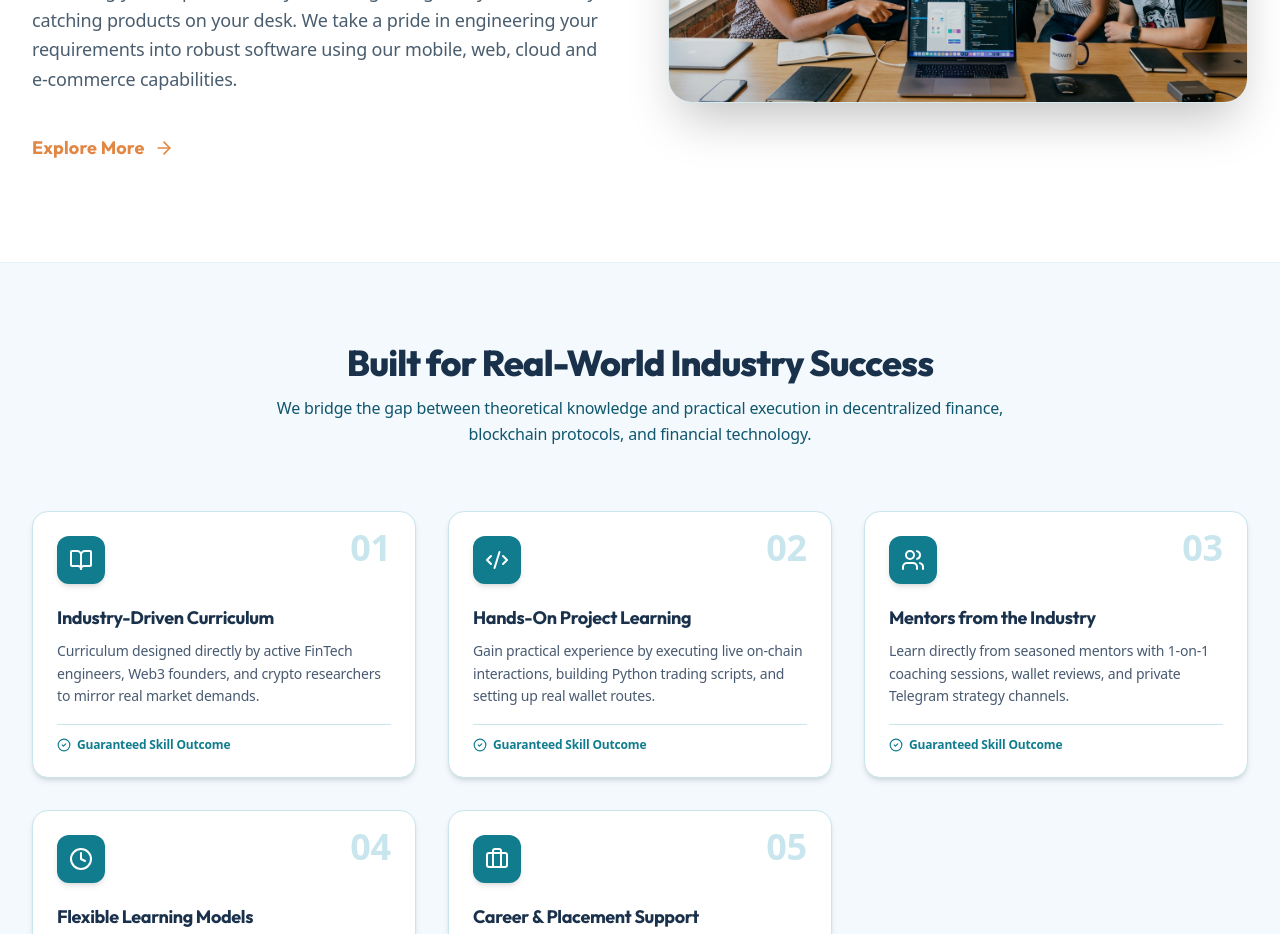
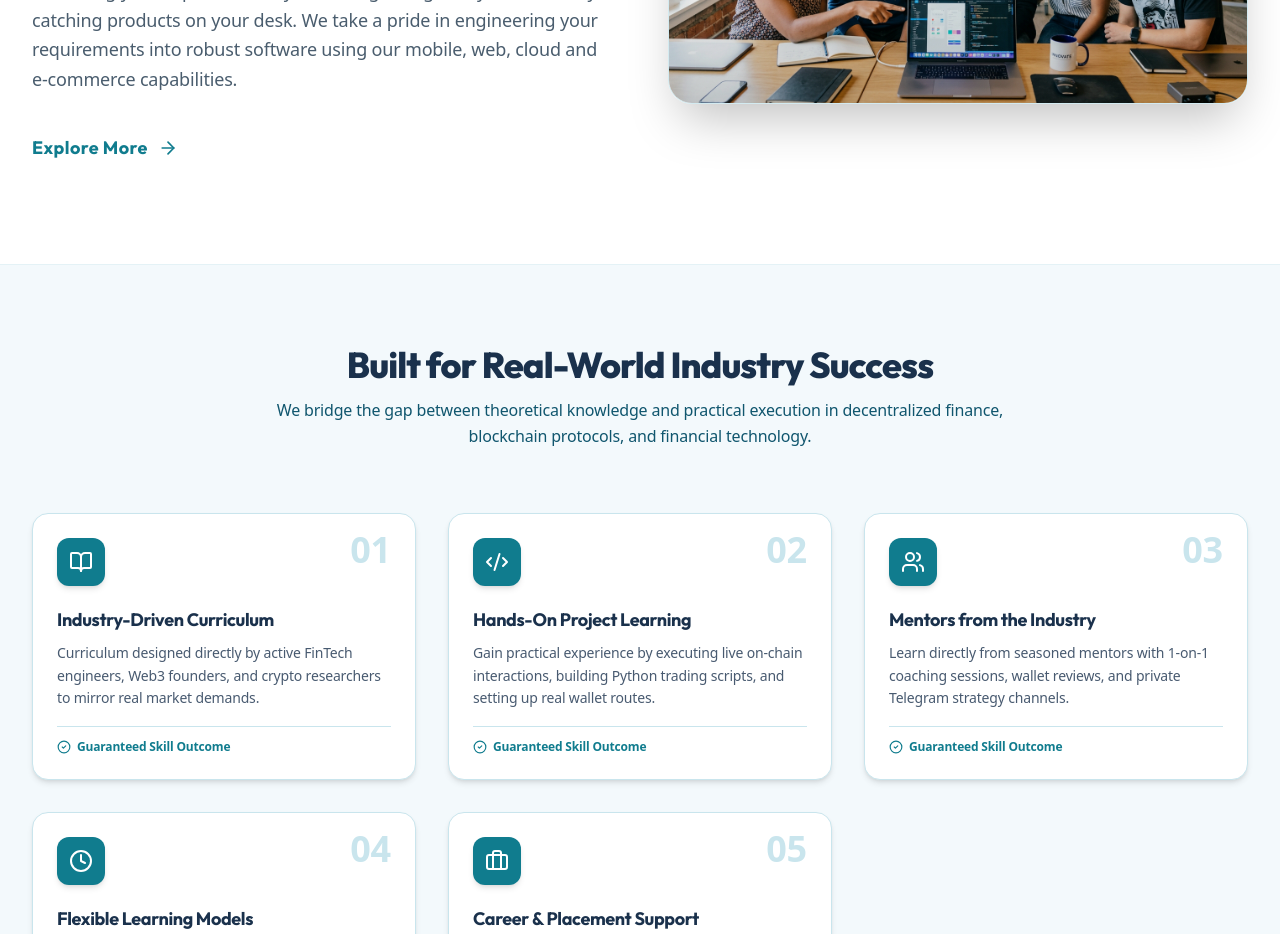
Before and after one commit to usman-codex/fintech, a React (Vite) app: page / in a window 1280 px wide. Shown: the part 2080-3014 px from the top of the page. Built offline with nearby package versions, Linux system fonts and the light colour scheme.

Commit message:
Update Explore More button to brand teal with left-to-right animated underline on hover

```diff
--- a/src/components/DesignersDevelopersSection.tsx
+++ b/src/components/DesignersDevelopersSection.tsx
@@ -42,7 +42,7 @@ export const DesignersDevelopersSection: React.FC<DesignersDevelopersSectionProp
               Zweidevs is a service-oriented company providing creative and innovative solutions for your business domain. We believe in exceeding your expectations by delivering thoughtfully innovated eye-catching products on your desk. We take a pride in engineering your requirements into robust software using our mobile, web, cloud and e-commerce capabilities.
             </motion.p>
 
-            {/* 3. Explore More Action with Hover Navigation to About Page, Arrow Motion & Underline Animation */}
+            {/* 3. Explore More Action with Brand Color, Arrow Motion & Left-to-Right Underline Animation on Hover */}
             <motion.div
               initial={{ opacity: 0, x: -40 }}
               whileInView={{ opacity: 1, x: 0 }}
@@ -57,18 +57,17 @@ export const DesignersDevelopersSection: React.FC<DesignersDevelopersSectionProp
               <button
                 id="explore-more-about-btn"
                 onClick={onNavigateToAbout}
-                onMouseEnter={onNavigateToAbout}
-                className="group relative inline-flex items-center gap-2.5 text-base sm:text-lg font-bold text-[#E28743] hover:text-[#C86A28] transition-colors duration-300 pb-1 cursor-pointer font-heading"
+                className="group relative inline-flex items-center gap-2.5 text-base sm:text-lg font-bold text-[#107C8E] hover:text-[#1DA5B8] transition-colors duration-300 pb-1.5 cursor-pointer font-heading"
               >
-                <span>Explore More</span>
+                <span className="tracking-wide">Explore More</span>
 
-                {/* Animated Arrow Icon with Slide & Color Shift */}
-                <span className="inline-flex items-center justify-center transition-transform duration-300 transform group-hover:translate-x-2">
-                  <ArrowRight className="w-5 h-5 text-[#E28743] group-hover:text-[#C86A28] transition-colors duration-300" />
+                {/* Animated Arrow Icon with Slide */}
+                <span className="inline-flex items-center justify-center transition-transform duration-300 ease-out transform group-hover:translate-x-2">
+                  <ArrowRight className="w-5 h-5 text-[#107C8E] group-hover:text-[#1DA5B8] transition-colors duration-300" />
                 </span>
 
-                {/* Smooth Underline Expanding on Hover from Left to Right */}
-                <span className="absolute bottom-0 left-0 w-full h-[2px] bg-[#E28743] origin-left scale-x-0 group-hover:scale-x-100 transition-transform duration-300 ease-out" />
+                {/* Left-to-Right Smooth Expanding Underline */}
+                <span className="absolute bottom-0 left-0 w-full h-[2.5px] bg-[#107C8E] group-hover:bg-[#1DA5B8] origin-left scale-x-0 group-hover:scale-x-100 transition-all duration-300 ease-out rounded-full" />
               </button>
             </motion.div>
 
```
